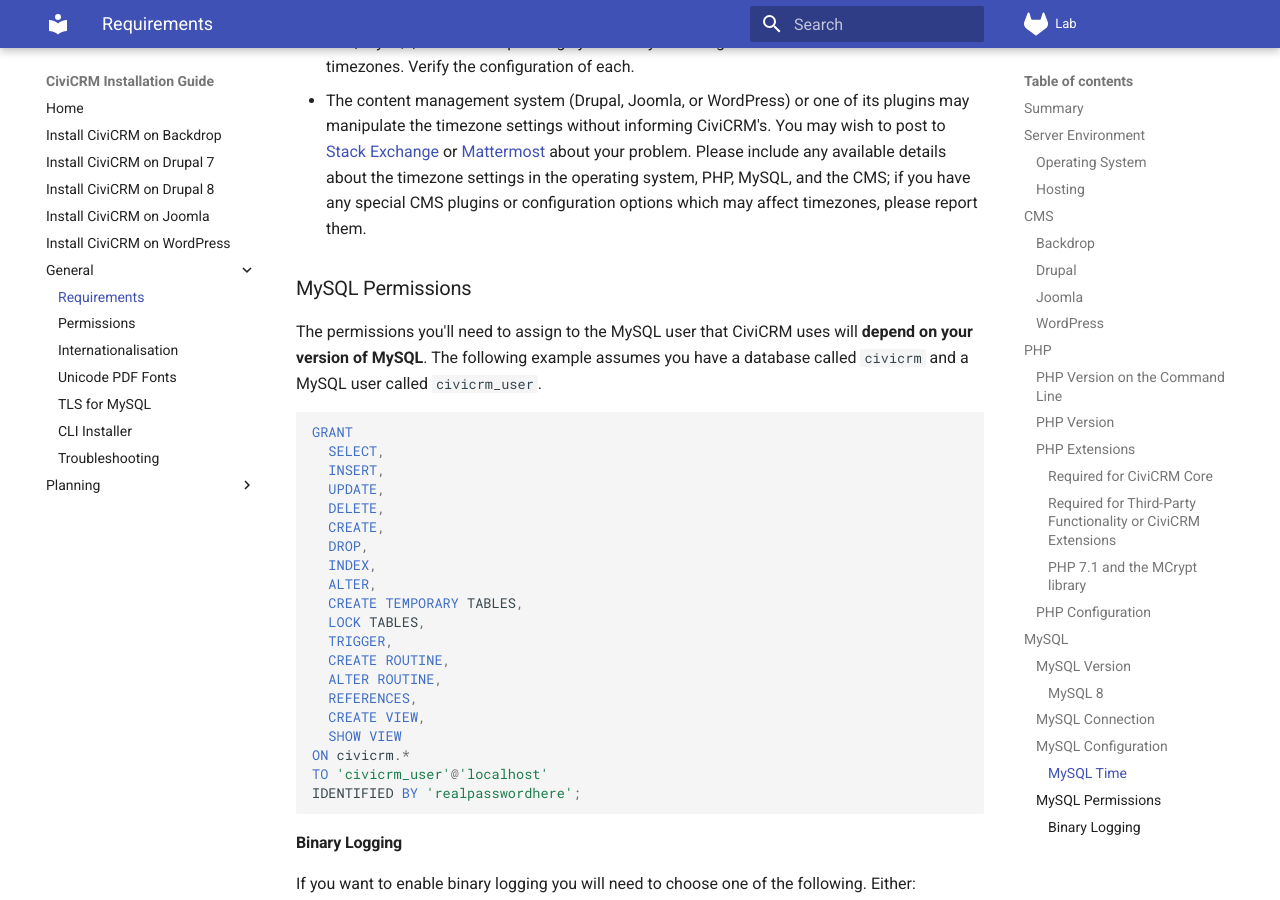
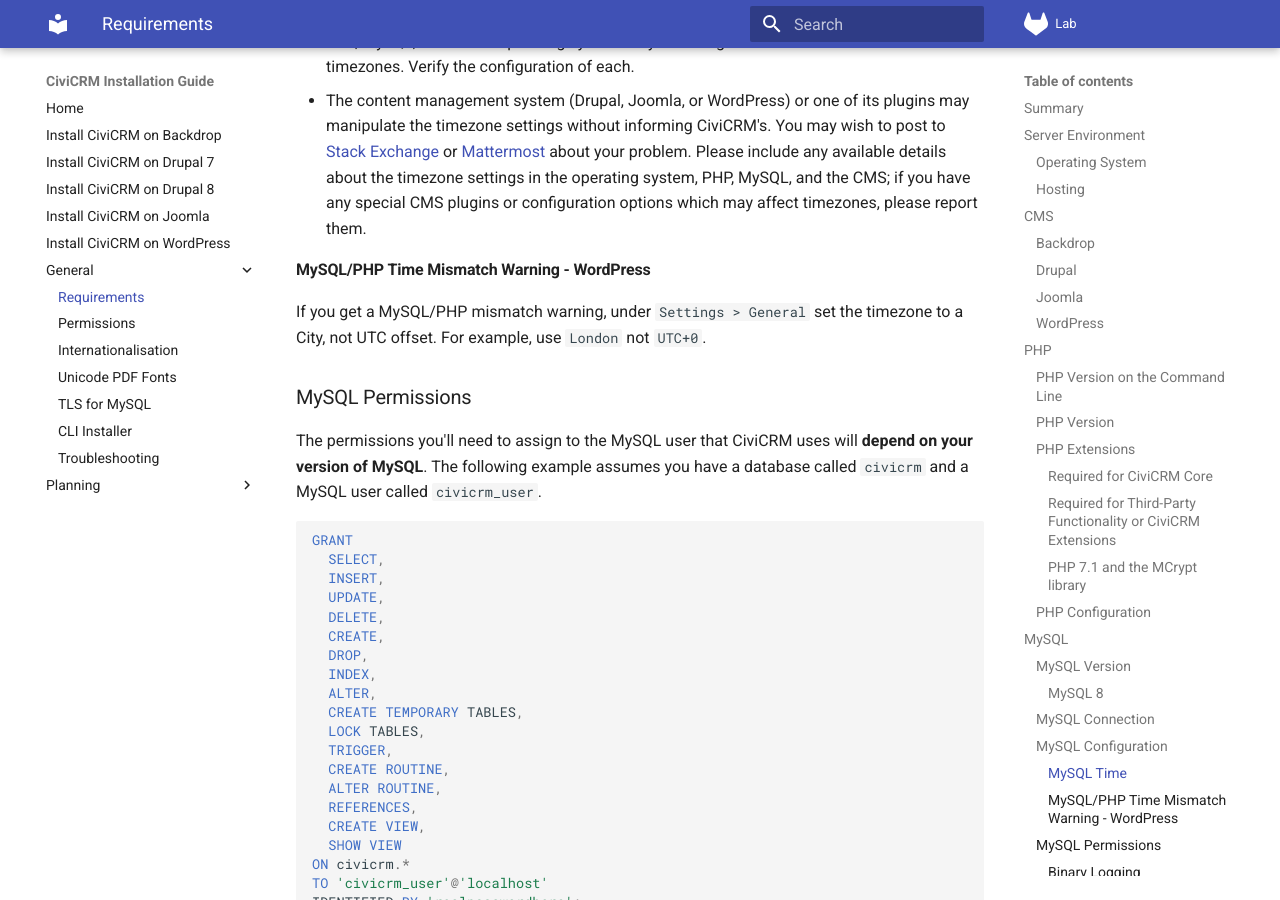
Before and after one commit to agileware/civicrm-installation-guide, an MkDocs documentation site: the page built from docs/general/requirements.md, in a window 1280 px wide and 900 px high, scrolled down 7026 px. Built offline with MkDocs 1.6.1 and Material for MkDocs 9.7.7, drawn with Linux system fonts in a browser that asks for light colours.

Commit message:
Timestamp mismatch warnings link to this doc - make it more useful.

```diff
--- a/docs/general/requirements.md
+++ b/docs/general/requirements.md
@@ -204,6 +204,10 @@ CiviCRM performs various operations based on dates and times – for example, de
 * PHP, MySQL, and/or the operating system may be configured to use different default timezones. Verify the configuration of each.
 * The content management system (Drupal, Joomla, or WordPress) or one of its plugins may manipulate the timezone settings without informing CiviCRM's. You may wish to post to [Stack Exchange](https://civicrm.stackexchange.com/) or [Mattermost](https://chat.civicrm.org) about your problem. Please include any available details about the timezone settings in the operating system, PHP, MySQL, and the CMS; if you have any special CMS plugins or configuration options which may affect timezones, please report them.
 
+#### MySQL/PHP Time Mismatch Warning - WordPress
+
+If you get a MySQL/PHP mismatch warning, under `Settings > General` set the timezone to a City, not UTC offset.  For example, use `London` not `UTC+0`.
+
 ### MySQL Permissions
 
 The permissions you'll need to assign to the MySQL user that CiviCRM uses will **depend on your version of MySQL**. The following example assumes you have a database called `civicrm` and a MySQL user called `civicrm_user`.
```
